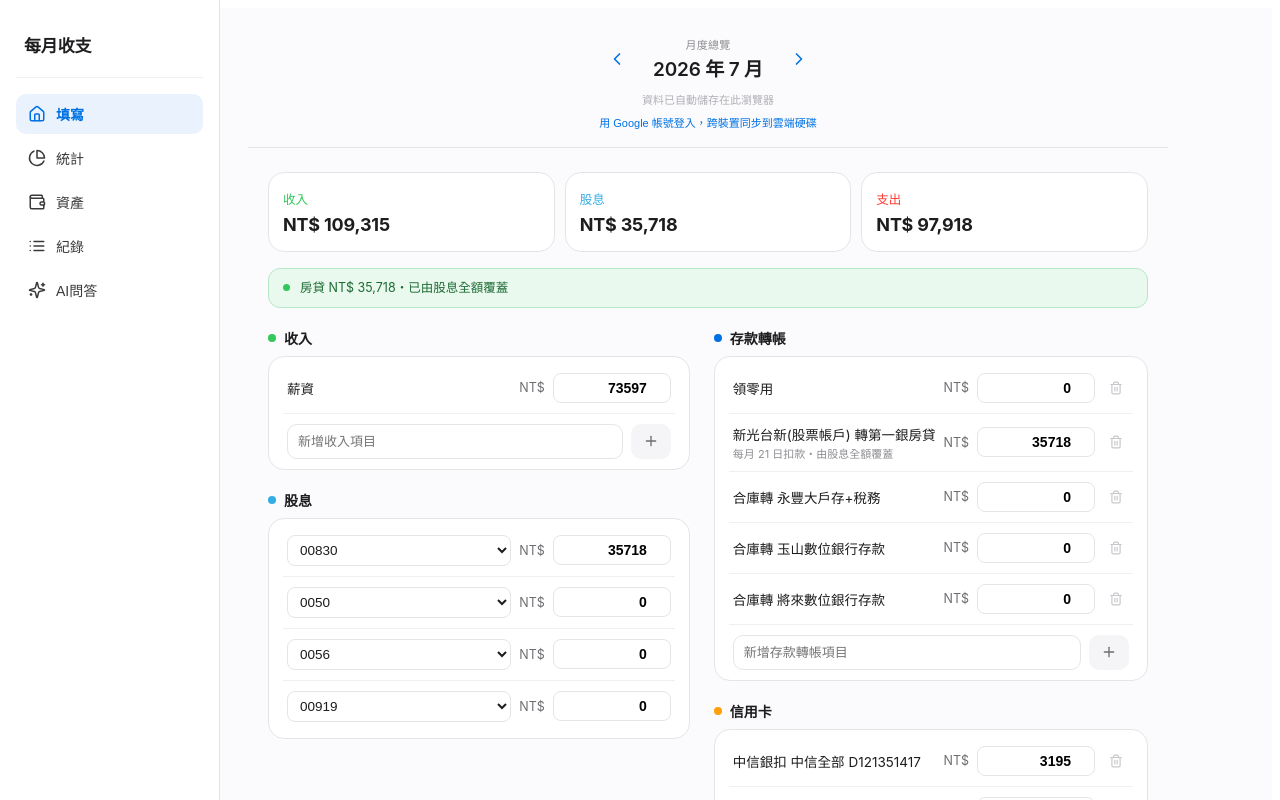
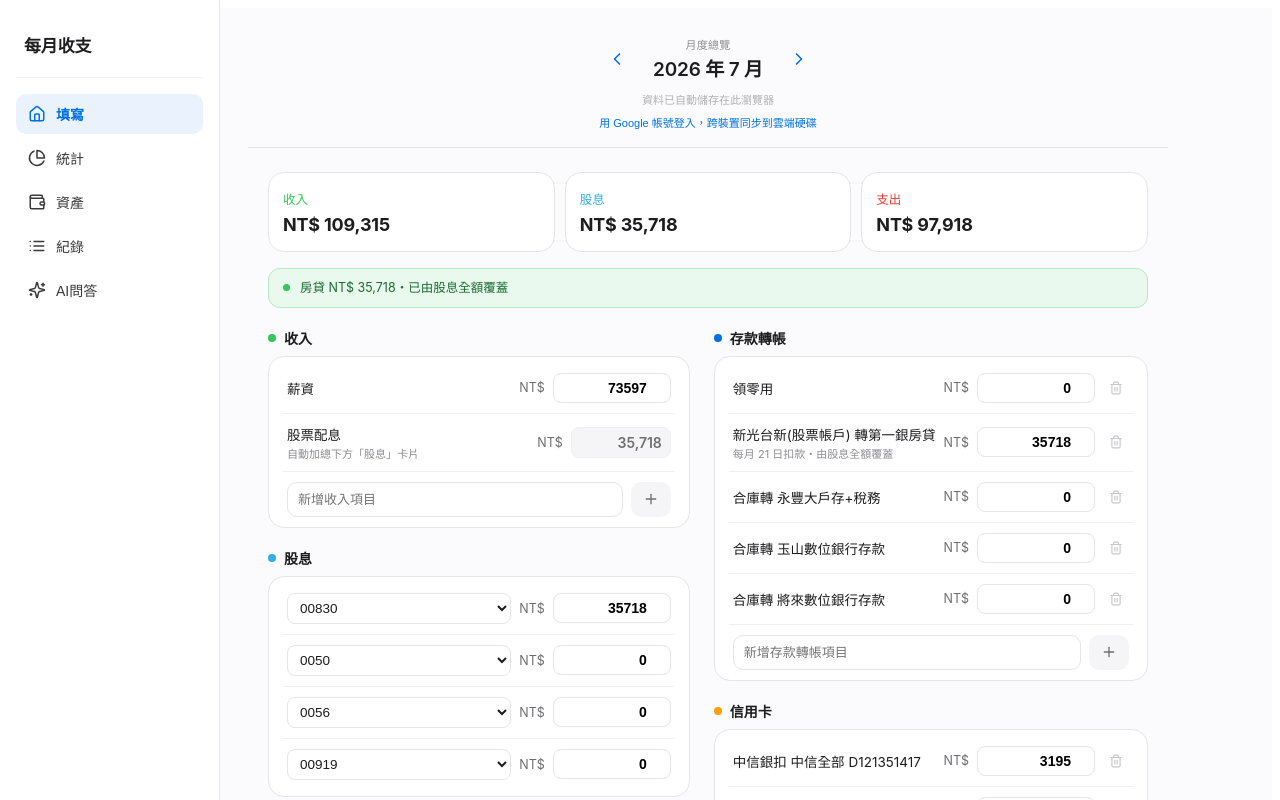
Before and after one commit to alainschou-code/monthly-budget-app, a React (Vite) app: page / in a window 1280 px wide. Shown: the top 800 px of the page. Built offline with nearby package versions, Linux system fonts and the light colour scheme.

Commit message:
Add files via upload

```diff
--- a/src/App.jsx
+++ b/src/App.jsx
@@ -856,6 +856,34 @@ function AmountRow({ label, value, onChange, onRemove, note }) {
   );
 }
 
+function ReadOnlyAmountRow({ label, value, note }) {
+  return (
+    <div style={{ display: "flex", alignItems: "center", padding: "10px 4px", borderBottom: "1px solid #F0F0F2", gap: 8 }}>
+      <div style={{ flex: 1, overflow: "hidden" }}>
+        <div style={{ fontSize: 13.5, color: "#1D1D1F", overflow: "hidden", textOverflow: "ellipsis", whiteSpace: "nowrap" }}>{label}</div>
+        {note && <div style={{ fontSize: 11, color: "#8E8E93", marginTop: 1 }}>{note}</div>}
+      </div>
+      <span style={{ fontSize: 12.5, color: "#6E6E73" }}>NT$</span>
+      <div
+        style={{
+          width: 100,
+          textAlign: "right",
+          border: "1px solid #F0F0F2",
+          borderRadius: 8,
+          padding: "6px 8px",
+          fontSize: 14,
+          fontWeight: 600,
+          color: "#6E6E73",
+          background: "#F5F5F7",
+          boxSizing: "border-box",
+        }}
+      >
+        {formatMoney(value)}
+      </div>
+    </div>
+  );
+}
+
 function DividendRow({ code, amount, options, onCodeChange, onAmountChange, isLast }) {
   return (
     <div style={{ display: "flex", alignItems: "center", padding: "10px 4px", borderBottom: isLast ? "none" : "1px solid #F0F0F2", gap: 8 }}>
@@ -954,6 +982,7 @@ function HomeView({
                 onRemove={template.income.length > 1 ? () => onRemoveIncomeItem(item.id) : undefined}
               />
             ))}
+            <ReadOnlyAmountRow label="股票配息" value={dividendTotal} note="自動加總下方「股息」卡片" />
             <AddItemRow placeholder="新增收入項目" onAdd={onAddIncomeItem} />
           </ItemGroupCard>
 
```
